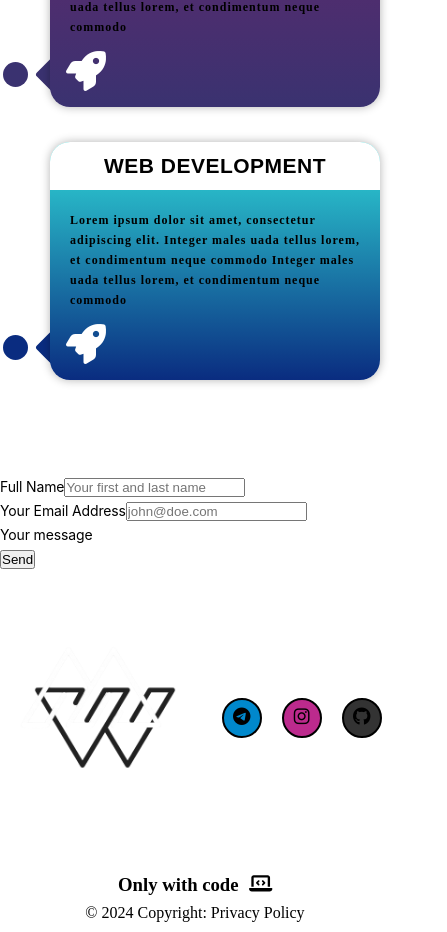
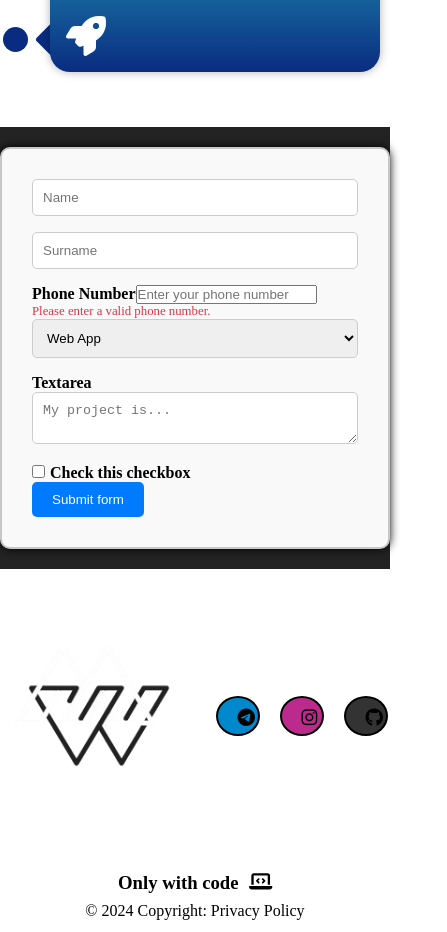
Before and after one commit to Dripgl/web-wizzard, a React (Create React App) app: page / in a window 390 px wide. Shown: the part 2693-3625 px from the top of the page, 447 px wide, since content can reach past the window. Built offline with nearby package versions, Linux system fonts and the light colour scheme.

Commit message:
media query About

```diff
--- a/src/page/Contact.jsx
+++ b/src/page/Contact.jsx
@@ -5,34 +5,49 @@ import "../style/Contact.css"
 function Contact() {
 
     return (
+        <div className="container_form">
+            <form className="was-validated">
 
-        <div>
-            <section class="formcarry-container">
-                <form action="#" method="POST" enctype="multipart/form-data">
+                <div className="input-box">
+                    <input type="text" name="name" placeholder="Name" required />
+                </div>
+                <div className="input-box">
+                    <input type="text" name="surname" placeholder="Surname" required />
+                </div>
 
-                    <div class="formcarry-block">
-                        <label for="fc-generated-1-name">Full Name</label>
-                        <input type="text" name="name" id="fc-generated-1-name" placeholder="Your first and last name" />
+                    <div className="input-box">
+                        <label for="validationTel" className="form-label">Phone Number</label>
+                        <input type="tel" className="form-control" id="validationTel" placeholder="Enter your phone number" required/>
+                            <div className="invalid-feedback">
+                                Please enter a valid phone number.
+                            </div>
                     </div>
 
-                    <div class="formcarry-block">
-                        <label for="fc-generated-1-email">Your Email Address</label>
-                        <input type="email" name="email" id="fc-generated-1-email" placeholder="john@doe.com" />
+                    <div className="mb-3">
+                        <select className="form-select" required aria-label="select example">
+                            <option value="">Web App</option>
+                            <option value="1">Web app</option>
+                            <option value="2">Site</option>
+                            <option value="3">E-commerce</option>
+                        </select>
+
+                    </div>
+                    <div className="mb-3">
+                        <label for="validationTextarea" className="form-label">Textarea</label>
+                        <textarea className="form-control" id="validationTextarea" placeholder="My project is..." required></textarea>
+                    </div>
+                    <div className="form-check mb-3">
+                        <input type="checkbox" className="form-check-input" id="validationFormCheck1" required />
+                        <label className="form-check-label" for="validationFormCheck1">Check this checkbox</label>
                     </div>
 
-                    <div class="formcarry-block">
-                        <label for="fc-generated-1-message">Your message</label>
-                        {/* <textarea name="message" name ="message" id="fc-generated-1-message" placeholder="Enter your message..."></textarea> */}
+                    <div className="mb-3">
+                        <button className="btn btn-primary" type="submit" disabled>Submit form</button>
                     </div>
+                </form>
+        </div>
 
-                    <div class="formcarry-block">
-                        <button type="submit">Send</button>
-                    </div>
 
-                </form>
-            </section>
-
-        </div>
     )
 }
 
--- a/src/page/Services.jsx
+++ b/src/page/Services.jsx
@@ -5,6 +5,7 @@ import GiuliaImg from "../asset/giulia.png"
 
 export const Services = (props) => {
     return (
+
         <div className="services-container">
             <div className="about">
                 <img className="img_cont" src={GabriImg} alt="gabri"/>
@@ -20,10 +21,8 @@ export const Services = (props) => {
             <div>
               <h1 className="title">WEB DESIGNER</h1>
             </div>
-
         </div>
-
-
     )
 }
+
 export default Services;
--- a/src/style/Contact.css
+++ b/src/style/Contact.css
@@ -1,34 +1,63 @@
-.formcarry-container {
-    box-sizing: border-box;
-    margin: 40px auto 0 auto;
-    padding: 0;
-    font-family: "Inter", sans-serif;
-    font-size: 14px;
-    font-weight: 400;
-    line-height: 24px;
-    letter-spacing: -0.01em;
+/* Stile per il form */
+.container_form {
+  background-color: #232323;
+  padding-top: 20px;
+  padding-bottom: 20px;
+}
 
-    width: 400px;
+form {
+  max-width: 400px;
+  margin: 0 auto;
+  background-color: #f9f9f9;
+  border-radius: 10px;
+  border: 2px solid rgba(0, 0, 0, 0.2);
+  box-shadow: 0 0 10px black;
+  border-radius: 10px;
+  padding: 30px;
+}
 
-    /* NORMAL */
-    --fc-border-color: #ECEFF9;
-    --fc-normal-text-color: #0E0B3D;
-    --fc-normal-placeholder-color: #B3B8D0;
+/* Stile per le etichette */
+label {
+  font-weight: bold;
+  margin-bottom: 0.5rem;
+}
 
-    /* PRIMARY COLOR | HSL FORMAT*/
-    --fc-primary-color-hue: 250;
-    --fc-error-color-hue: 356;
-    --fc-primary-hsl: var(--fc-primary-color-hue), 0%, 0%;
-    --fc-error-hsl: var(--fc-error-color-hue), 100%, 54%;
+/* Stile per gli input e i textarea */
+input[type="text"],
+textarea,
+select {
+  width: 100%;
+  padding: 10px;
+  border: 1px solid #ccc;
+  border-radius: 5px;
+  margin-bottom: 1rem;
+  box-sizing: border-box;
+}
 
-    /* HOVER */
-    --fc-field-hover-bg-color: #F7F9FC;
-    --fc-border-hover-color: #DDE0EE;
-    --fc-field-hover-text-color: #B3B8D0;
+/* Stile per i checkbox e i radio button */
+input[type="checkbox"],
+input[type="radio"] {
+  margin-right: 5px;
+}
 
-    --fc-border-active-color: #1463FF;
-  }
+/* Stile per i pulsanti */
+button {
+  padding: 10px 20px;
+  background-color: #007bff;
+  color: #fff;
+  border: none;
+  border-radius: 5px;
+  cursor: pointer;
+}
 
-  .formcarry-container * {
-    box-sizing: border-box;
-  }
+/* Stile per il feedback di validazione */
+.invalid-feedback {
+  color: #dc3545;
+  font-size: 0.8rem;
+}
+
+/* Stile per i messaggi di successo */
+.valid-feedback {
+  color: #28a745;
+  font-size: 0.8rem;
+}
--- a/src/style/Services.css
+++ b/src/style/Services.css
@@ -5,15 +5,15 @@
   flex-direction: column;
 }
 
-.img_cont{
+.img_cont {
   border-radius: 50%;
   border: 2px solid black;
 }
 
 .about {
-display: flex;
-justify-content: center;
-align-items: center;
+  display: flex;
+  justify-content: center;
+  align-items: center;
 }
 
 
@@ -50,3 +50,20 @@ align-items: center;
   color: black;
   padding-top: 10px;
 }
+
+/* Stili per dispositivi con una larghezza dello schermo fino a 768px (dispositivi mobili) */
+@media only screen and (max-width: 768px) {
+  .img_cont {
+    width: 100%;
+    height: auto;
+  }
+}
+
+/* Stili per dispositivi con una larghezza dello schermo superiore a 768px (computer) */
+@media only screen and (min-width: 769px) {
+  .img_cont {
+    max-width: 500px;
+    width: 100%;
+    height: auto;
+  }
+}
```
